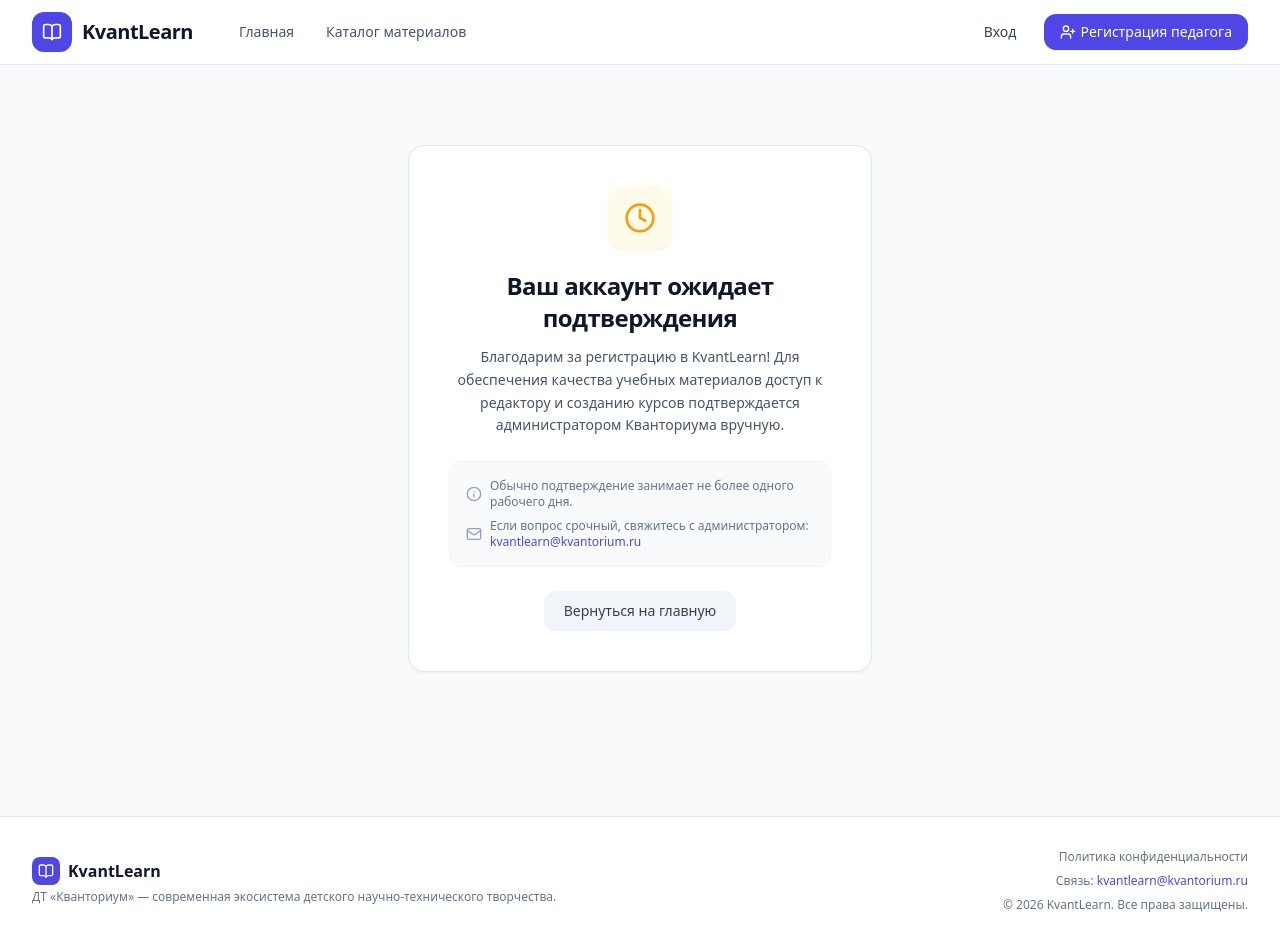
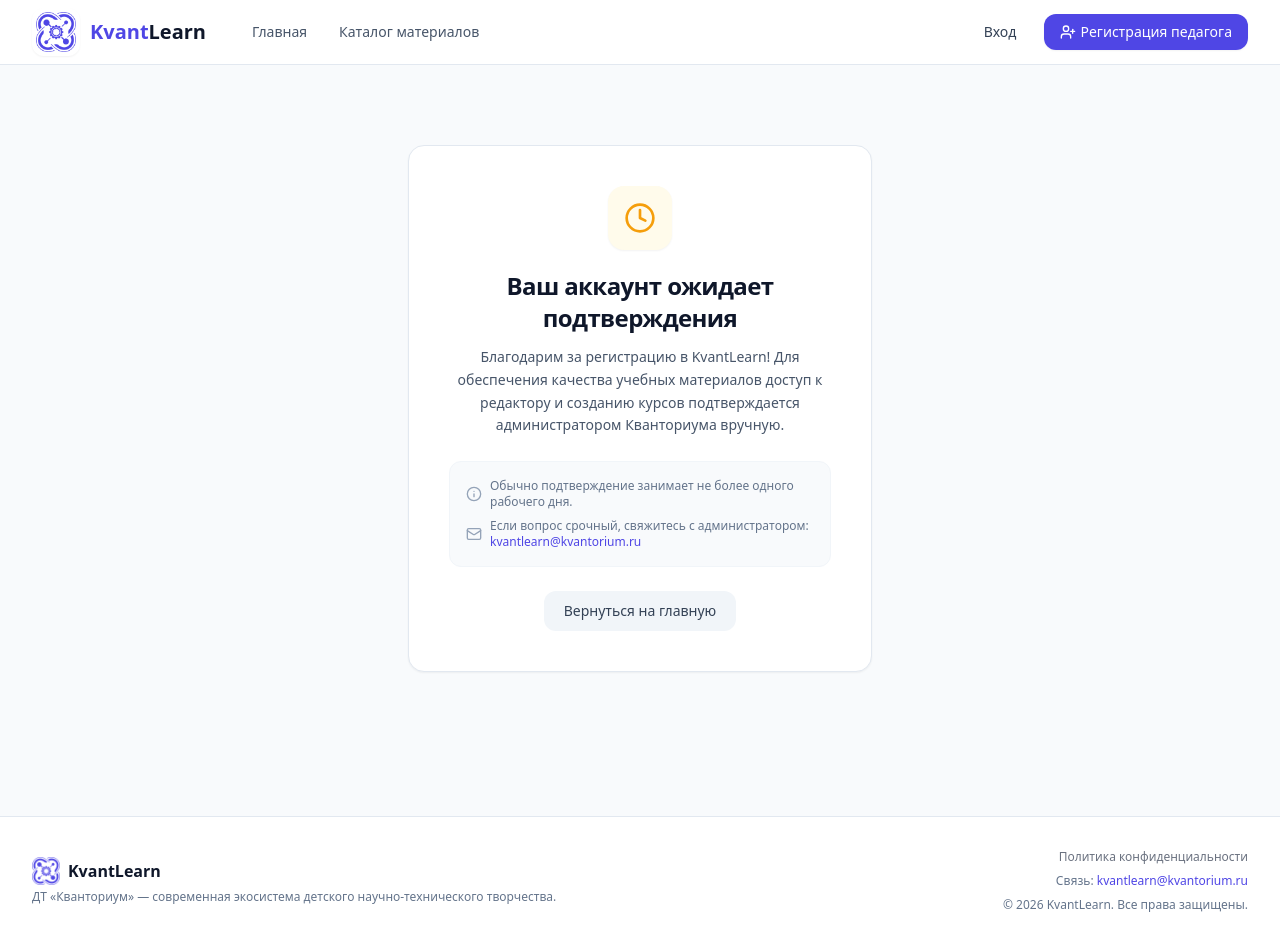
Before and after one commit to Verigg/KvantLearn, a Django app: page /accounts/pending/ in a window 1280 px wide. Run offline with Django 5.2, Linux system fonts and the light colour scheme; data comes from the database, SQL or seed files in the repository; both versions use the stored data as it was after the commit; some libraries are stand-ins or nearby versions.

Commit message:
updated logo and favicon

```diff
--- a/templates/base.html
+++ b/templates/base.html
@@ -6,7 +6,7 @@
   <meta name="viewport" content="width=device-width, initial-scale=1.0">
   <title>{% block title %}{{ site_settings.site_name|default:"KvantLearn" }}{% endblock %} — Учебные материалы Кванториума</title>
   <meta name="description" content="{% block meta_description %}{{ site_settings.site_description|default:'Каталог учебных материалов по IT и технологиям для учеников ДТ Кванториум' }}{% endblock %}">
-
+  <link rel="icon" type="image/x-icon" href="{% static 'favicon.png' %}">
   <!-- Tailwind CSS via CDN with Typography plugin -->
   <script src="https://cdn.tailwindcss.com?plugins=typography"></script>
   <script>
@@ -39,11 +39,25 @@
 
         <!-- Логотип и основное меню -->
         <div class="flex items-center space-x-8">
-          <a href="{% url 'core:home' %}" class="flex items-center space-x-2.5 font-bold text-xl text-slate-900 group">
-            <span class="w-10 h-10 rounded-xl bg-indigo-600 flex items-center justify-center text-white shadow-sm group-hover:bg-indigo-700 transition">
-              <i data-lucide="book-open" class="w-5 h-5"></i>
+          <a href="{% url 'core:home' %}" class="group flex items-center space-x-2.5 font-bold text-xl text-slate-900">
+            <span class="w-12 h-12 rounded-xl bg-white flex items-center justify-center shadow-sm transition group-hover:bg-indigo-600">
+              <span
+                class="w-10 h-10 bg-indigo-600 transition group-hover:bg-white"
+                style="
+                  -webkit-mask-image: url('{% static 'logo_monochrome.png' %}');
+                  mask-image: url('{% static 'logo_monochrome.png' %}');
+                  -webkit-mask-size: contain;
+                  mask-size: contain;
+                  -webkit-mask-repeat: no-repeat;
+                  mask-repeat: no-repeat;
+                  -webkit-mask-position: center;
+                  mask-position: center;
+                ">
+              </span>
             </span>
-            <span class="tracking-tight">{{ site_settings.site_name|default:"KvantLearn" }}</span>
+            <span>
+              <span class="text-indigo-600">Kvant</span>Learn
+            </span>
           </a>
 
           <nav class="hidden md:flex items-center space-x-1">
@@ -180,8 +194,18 @@
       <div class="flex flex-col md:flex-row items-center justify-between gap-4 text-center md:text-left">
         <div>
           <div class="flex items-center justify-center md:justify-start space-x-2 font-bold text-slate-900">
-            <span class="w-7 h-7 rounded-lg bg-indigo-600 flex items-center justify-center text-white">
-              <i data-lucide="book-open" class="w-4 h-4"></i>
+            <span
+              class="w-7 h-7 bg-indigo-600 transition group-hover:bg-white"
+              style="
+                -webkit-mask-image: url('{% static 'logo_monochrome.png' %}');
+                mask-image: url('{% static 'logo_monochrome.png' %}');
+                -webkit-mask-size: contain;
+                mask-size: contain;
+                -webkit-mask-repeat: no-repeat;
+                mask-repeat: no-repeat;
+                -webkit-mask-position: center;
+                mask-position: center;
+              ">
             </span>
             <span>{{ site_settings.site_name|default:"KvantLearn" }}</span>
           </div>
```
Also changed, not shown: db.sqlite3, static/favicon.png (added), static/logo.png (added), static/logo_monochrome.png (added).
